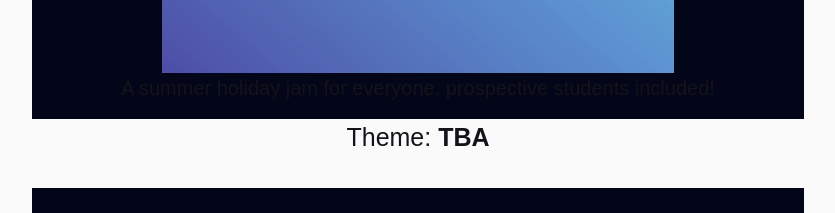
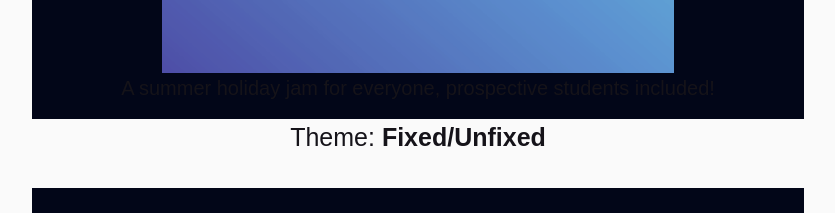
Before and after one commit to hryspider/dagsocsite, a Next.js app: page /jams in a window 1280 px wide. Shown: the part 780-993 px from the top of the page, without its empty margins (222-1057 px from the left). Built offline with nearby package versions, Linux system fonts and the light colour scheme; a web font is replaced by a local one.

Commit message:
SummerJamThemeAnnounced

```diff
--- a/app/jams/page.tsx
+++ b/app/jams/page.tsx
@@ -52,7 +52,7 @@ const jam_data : Array<Jam> = [
   {
     name: "Summer Jam 2026",
     description : "A summer holiday jam for everyone, prospective students included!",
-    theme : "TBA",
+    theme : "Fixed/Unfixed",
     image_source: "/jams/summerjamthumb.png",
     start_date: new Date(2026, 7, 9, 17),
     duration_hours : 840,
```
